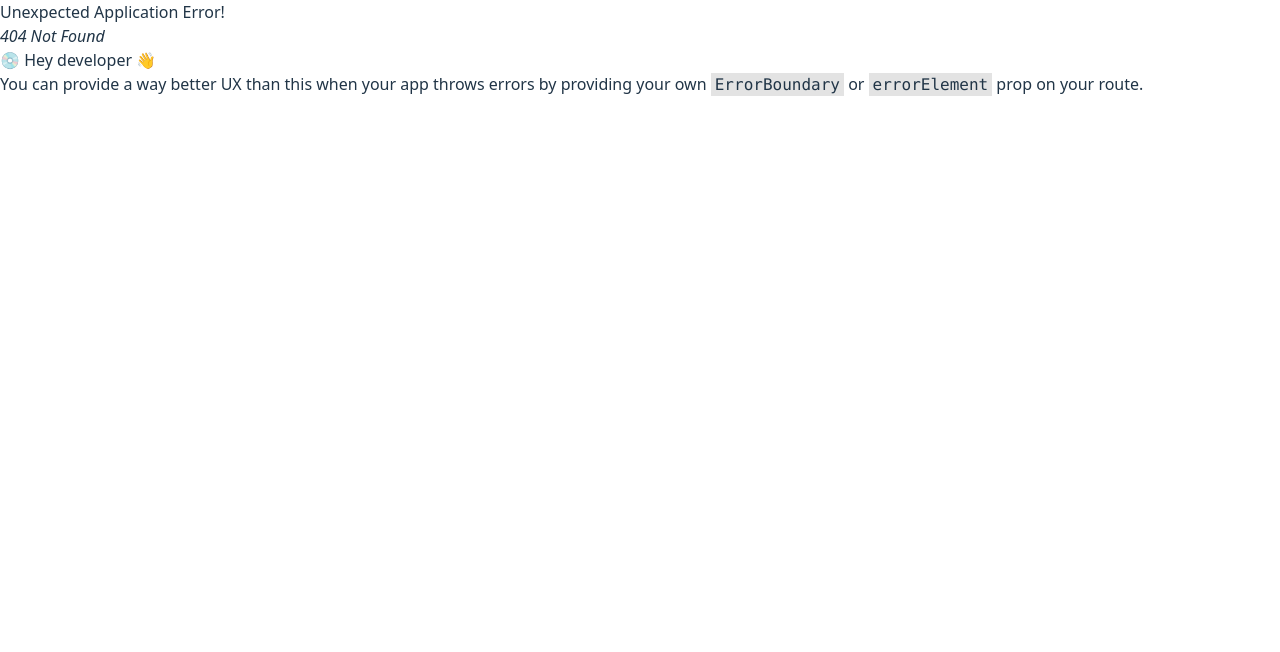
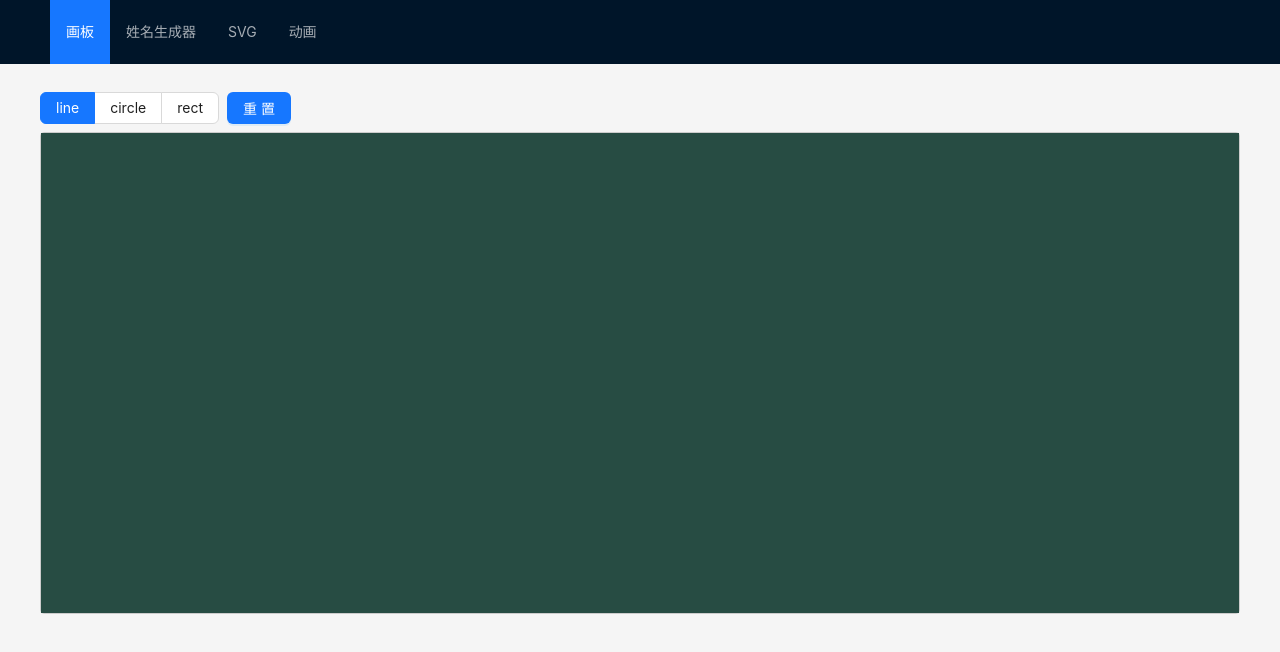
Before and after one commit to lienze87/hyou, a React (Vite) app: page /board in a window 1280 px wide. Before the commit this address had no page. Shown: the top 652 px of the page. Built offline with nearby package versions, Linux system fonts and the light colour scheme.

Commit message:
refactor: 参考tdesign重构项目的路由引用

```diff
--- a/src/layouts/index.tsx
+++ b/src/layouts/index.tsx
@@ -1,13 +1,50 @@
-import { Layout, Menu } from "antd";
-import React, { useEffect, useState } from "react";
-import { Link, Outlet, useLocation } from "react-router-dom";
+import { Layout, Menu, Spin } from "antd";
+import React, { memo, Suspense, useEffect, useState } from "react";
+import { Link, Navigate, Route, Routes, useLocation } from "react-router-dom";
+
+import routers, { IRouter } from "@/router";
+import { resolve } from "@/utils/path";
 
 const { Header, Content } = Layout;
+type RenderRoutes = (routes: IRouter[], parentPath?: string, breadcrumbs?: string[]) => React.ReactNode[];
+
+/**
+ * 渲染应用路由
+ * @param routes
+ * @param parentPath
+ * @param breadcrumb
+ */
+const renderRoutes: RenderRoutes = (routes, parentPath = "", breadcrumb = []) =>
+  routes.map((route, index: number) => {
+    const { Component, children, redirect, meta } = route;
+    const currentPath = resolve(parentPath, route.path);
+    let currentBreadcrumb = breadcrumb;
+
+    if (meta?.title) {
+      currentBreadcrumb = currentBreadcrumb.concat([meta?.title]);
+    }
+
+    if (redirect) {
+      // 重定向
+      return <Route key={index} path={currentPath} element={<Navigate to={redirect} replace />} />;
+    }
+
+    if (Component) {
+      // 有路由菜单
+      return <Route key={index} path={currentPath} element={<Component />} />;
+    }
+    // 无路由菜单
+    return children ? renderRoutes(children, currentPath, currentBreadcrumb) : null;
+  });
+
+const AppRouter = () => {
+  const location = useLocation();
+  const [activePath, setActivePath] = useState("/");
 
   const navList = [
     {
-    label: <Link to={"/"}>画板</Link>,
-    key: "/",
+      label: <Link to={"/board"}>画板</Link>,
+      key: "/board",
     },
     {
       label: <Link to={"/name"}>姓名生成器</Link>,
@@ -23,31 +60,35 @@ const navList = [
     },
   ];
 
-const App: React.FC = () => {
-  const location = useLocation();
-  const [activePath, setActivePath] = useState("/");
-
   useEffect(() => {
     setActivePath(location.pathname);
   }, [location]);
 
   return (
-    <Layout style={{ minHeight: "100vh", width: "100vw" }}>
-      <Header style={{ display: "flex", alignItems: "center" }}>
+    <Layout className="w-[100vw] min-h-[100vh]">
+      <Header className="flex items-center">
         <Menu
           key={activePath}
           theme="dark"
           mode="horizontal"
           defaultSelectedKeys={[activePath]}
           items={navList}
-          style={{ flex: 1, minWidth: 0 }}
+          className="w-full"
         ></Menu>
       </Header>
-      <Content style={{ padding: "0 48px" }}>
-        <Outlet />
+      <Content className="pl-5 pr-5">
+        <Suspense
+          fallback={
+            <div className="w-full h-full">
+              <Spin />
+            </div>
+          }
+        >
+          <Routes>{renderRoutes(routers)}</Routes>
+        </Suspense>
       </Content>
     </Layout>
   );
 };
 
-export default App;
+export default memo(AppRouter);
--- a/src/main.tsx
+++ b/src/main.tsx
@@ -1,8 +1,22 @@
 import "./index.css";
 
 import ReactDOM from "react-dom/client";
-import { RouterProvider } from "react-router-dom";
+import { BrowserRouter } from "react-router-dom";
 
-import router from "./router";
+import App from "./layouts/index";
 
-ReactDOM.createRoot(document.getElementById("root")!).render(<RouterProvider router={router}></RouterProvider>);
+const env = import.meta.env.MODE || "development";
+const baseRouterName = env === "development" ? "/" : "/hyou";
+
+const root = document.getElementById("root")!;
+
+const renderApp = () => {
+  console.log(baseRouterName);
+  ReactDOM.createRoot(root).render(
+    <BrowserRouter basename={baseRouterName}>
+      <App />
+    </BrowserRouter>,
+  );
+};
+
+renderApp();
--- a/src/router/index.tsx
+++ b/src/router/index.tsx
@@ -1,36 +1,65 @@
-import { createBrowserRouter, RouteObject } from "react-router-dom";
+import React, { lazy } from "react";
+import { BrowserRouterProps } from "react-router-dom";
 
-import App from "@/layouts/index";
-import Board from "@/pages/board";
-import Name from "@/pages/name";
-import Shape from "@/pages/shape";
-import Tween from "@/pages/tween";
+export interface IRouter {
+  path: string;
+  redirect?: string;
+  Component?: React.FC<BrowserRouterProps> | (() => any);
+  /**
+   * 当前路由是否全屏显示
+   */
+  isFullPage?: boolean;
+  /**
+   * meta未赋值 路由不显示到菜单中
+   */
+  meta?: {
+    title?: string;
+    Icon?: React.FC;
+    /**
+     * 侧边栏隐藏该路由
+     */
+    hidden?: boolean;
+    /**
+     * 单层路由
+     */
+    single?: boolean;
+  };
+  children?: IRouter[];
+}
 
-const routes: RouteObject[] = [
+const routes: IRouter[] = [
   {
     path: "/",
-    element: <App />,
-    children: [
+    redirect: "/board",
+  },
   {
-        index: true,
-        element: <Board />,
+    path: "board",
+    Component: lazy(() => import("@/pages/board")),
+    meta: {
+      title: "画板",
+    },
   },
   {
     path: "name",
-        element: <Name />,
+    Component: lazy(() => import("@/pages/name")),
+    meta: {
+      title: "姓名生成器",
+    },
   },
   {
     path: "shape",
-        element: <Shape />,
+    Component: lazy(() => import("@/pages/shape")),
+    meta: {
+      title: "SVG",
     },
-    ],
   },
   {
     path: "animation",
-    element: <Tween />,
+    Component: lazy(() => import("@/pages/tween")),
+    meta: {
+      title: "动画",
+    },
   },
 ];
 
-const router = createBrowserRouter(routes);
-
-export default router;
+export default routes;
--- /dev/null
+++ b/src/utils/path.ts
@@ -0,0 +1,12 @@
+/**
+ * 解析当前菜单对应的路由
+ * @param path1
+ * @param path2
+ */
+export const resolve = (path1 = "", path2 = "") => {
+  let separator = "/";
+  if (path1.endsWith("/") || path2.startsWith("/")) {
+    separator = "";
+  }
+  return `${path1}${separator}${path2}`;
+};
```
Lines whose indentation alone changed are shown as unchanged.
